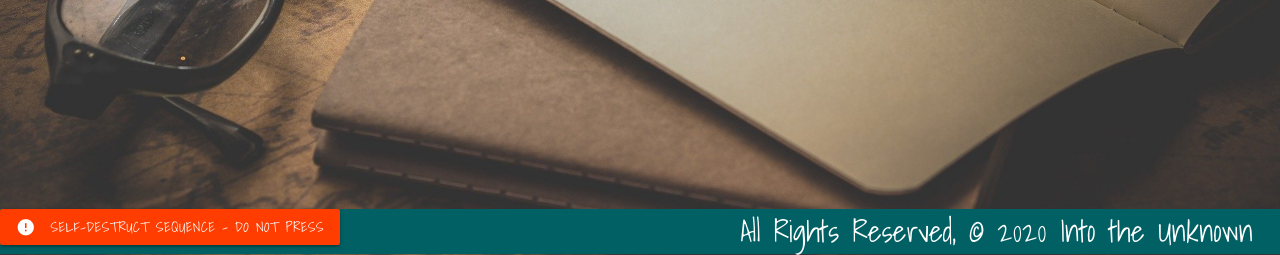
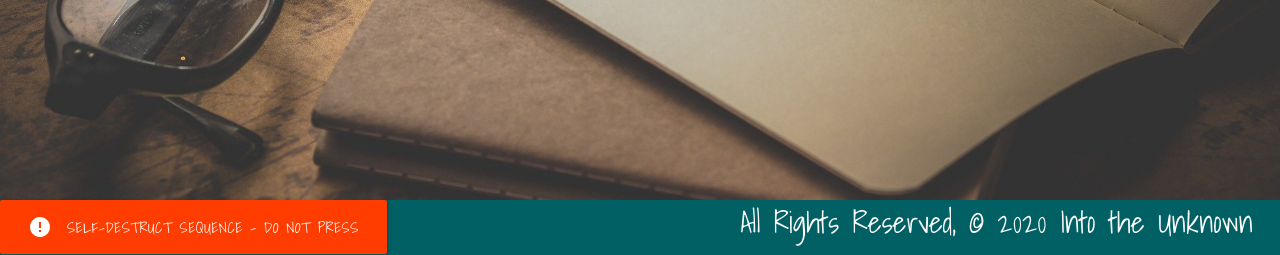
Before and after one commit to skylarw19/into-the-unknown, a Django app: page / in a window 1280 px wide. Shown: the part 546-801 px from the top of the page. Run offline with Django 3.2, Linux system fonts and the light colour scheme.

Commit message:
footer formatting

```diff
--- a/main_app/templates/base.html
+++ b/main_app/templates/base.html
@@ -88,7 +88,7 @@ function rave() {
         }
 </script>
   	<footer class="page-footer #006064 cyan darken-4">
-       <a id="raveLink" onclick="raveToggle()" class="waves-effect waves-light btn left #ff3d00 deep-orange accent-3"><i class="material-icons left">error</i>Self-Destruct Sequence - Do Not Press</a>
+       <a  id="raveLink" onclick="raveToggle()" class="waves-effect waves-light btn btn-large left #ff3d00 deep-orange accent-3"><i class="material-icons left">error</i>Self-Destruct Sequence - Do Not Press</a>
        <div style="font-size: 30px; color: white" class="right">All Rights Reserved, &copy; 2020 Into the Unknown &nbsp;</div>
     </footer>
 </body>
```
